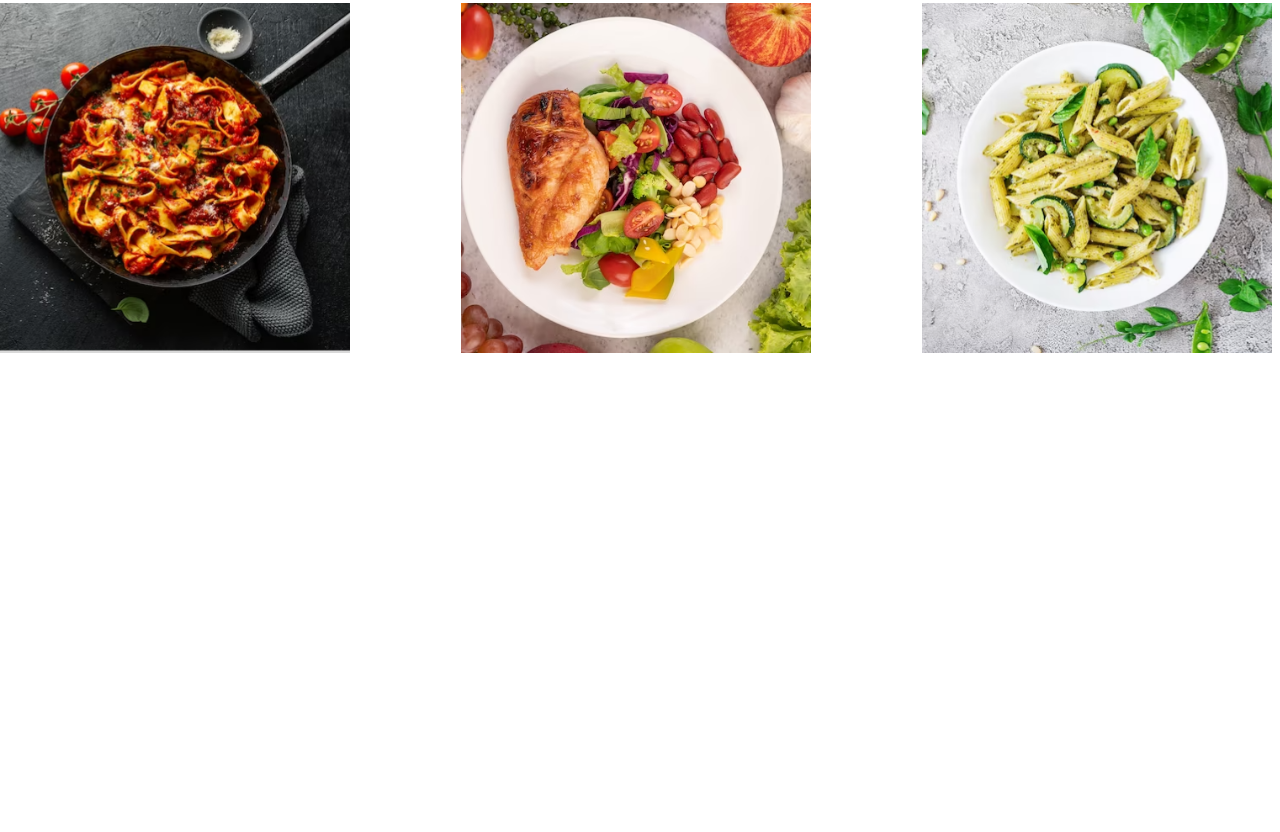
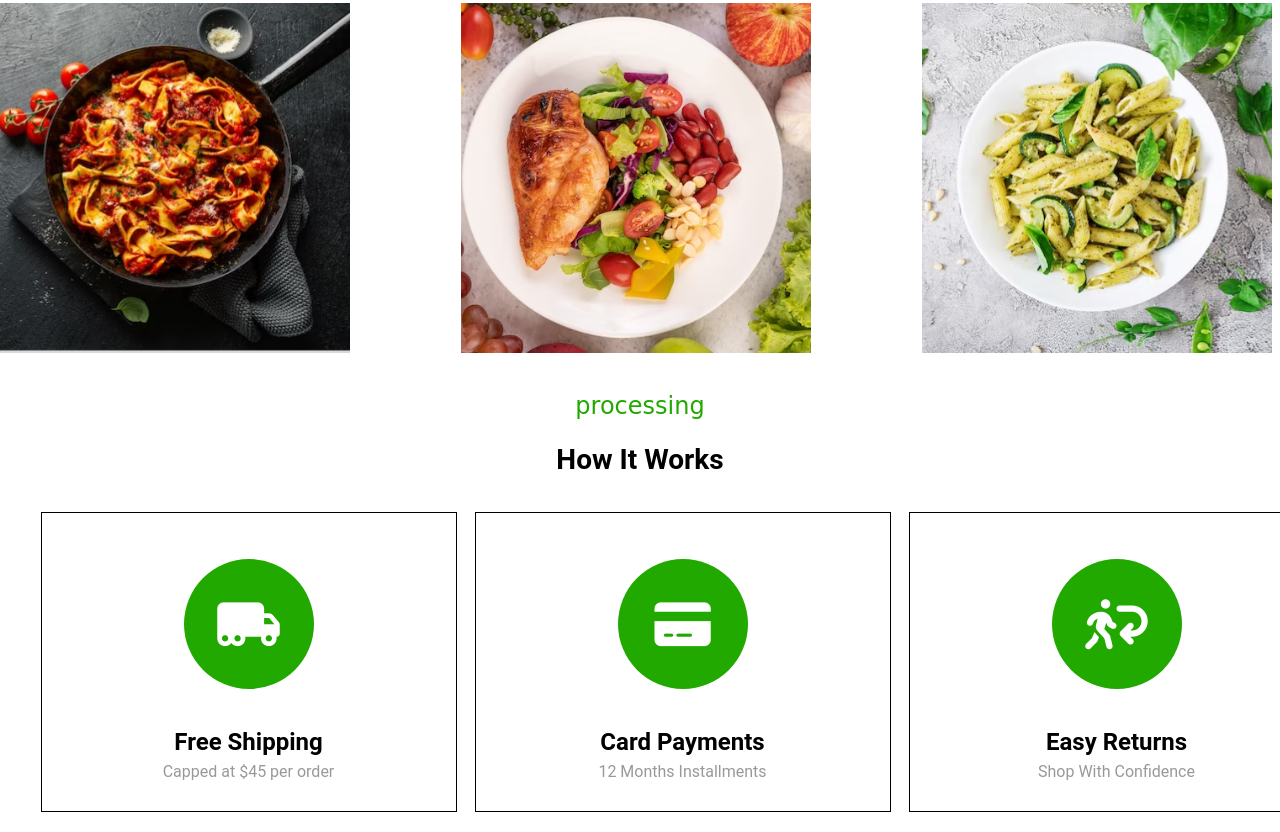
Before and after one commit to Iftakehr/assignment-02, a plain HTML site: page index.html in a window 1280 px wide. Shown: the part 3081-3913 px from the top of the page. Before the commit the page ends 3438 px from the top, so only its background shows below. Drawn offline with Linux system fonts and the light colour scheme.

Commit message:
how_work_section

```diff
--- a/css/style.css
+++ b/css/style.css
@@ -246,3 +246,53 @@
     height:350px;
     border:none;
 }
+
+/* How it work style start here */
+.work-head{
+    text-align: center;
+}
+.work-card-main{
+    display:flex;
+    text-align: center;
+    align-items:center;
+    justify-content:center;
+    gap:18px;
+    width: 1365px;
+}
+.work-card{
+    width: 416px;
+    height: 300px;
+    margin-top:20px;
+    margin-bottom:20px;
+    border:1px solid #000000;
+    background-color: #FFFFFF;
+}
+.btn-work {
+    background-color: #21A900;
+    width: 130px;
+    height: 130px;
+    border:none;
+    border-radius: 50%;
+    margin-top:46px;
+    margin-bottom:15px;
+}
+.btn-work i{
+    font-size: 50px;
+    color:#ffffff;
+    font-weight: 700;
+}
+.work-card p{
+    color:#000000;
+    font-size: 24px;
+    font-weight: 700;
+    line-height: 37px;
+    margin-top:20px;
+
+}
+.work-card span{
+    color: #999999;
+    font-size: 16px;
+    font-weight: 400;
+    line-height: 21px;
+    margin-top: 25px;
+}
--- a/index.html
+++ b/index.html
@@ -225,5 +225,39 @@
 
         </div>
     </section>
+
+    <!-- How it work section start here -->
+    <section class="work-container">
+
+        <div class="work-head">
+            <p class="starting_head1">processing</p>
+            <h3 class="starting_head2">How It Works</h3>
+        </div>
+
+        <div class="work-card-main">
+
+            <div class="work-card">
+                <button class="btn-work"><i class="fa-solid fa-truck-moving"></i></button>
+                <p>Free Shipping</p>
+                <span>Capped at $45 per order</span>
+            </div>
+
+            <div class="work-card">
+                <button class="btn-work"><i class="fa-regular fa-credit-card"></i></button>
+                <p>Card Payments</p>
+                <span>12 Months Installments</span>
+            </div>
+
+            <div class="work-card">
+                <button class="btn-work"><i class="fa-solid fa-person-walking-arrow-loop-left"></i></button>
+                <p>Easy Returns</p>
+                <span>Shop With Confidence</span>
+            </div>
+
+        </div>
+
+
+
+    </section>
 </body>
 </html>
```
